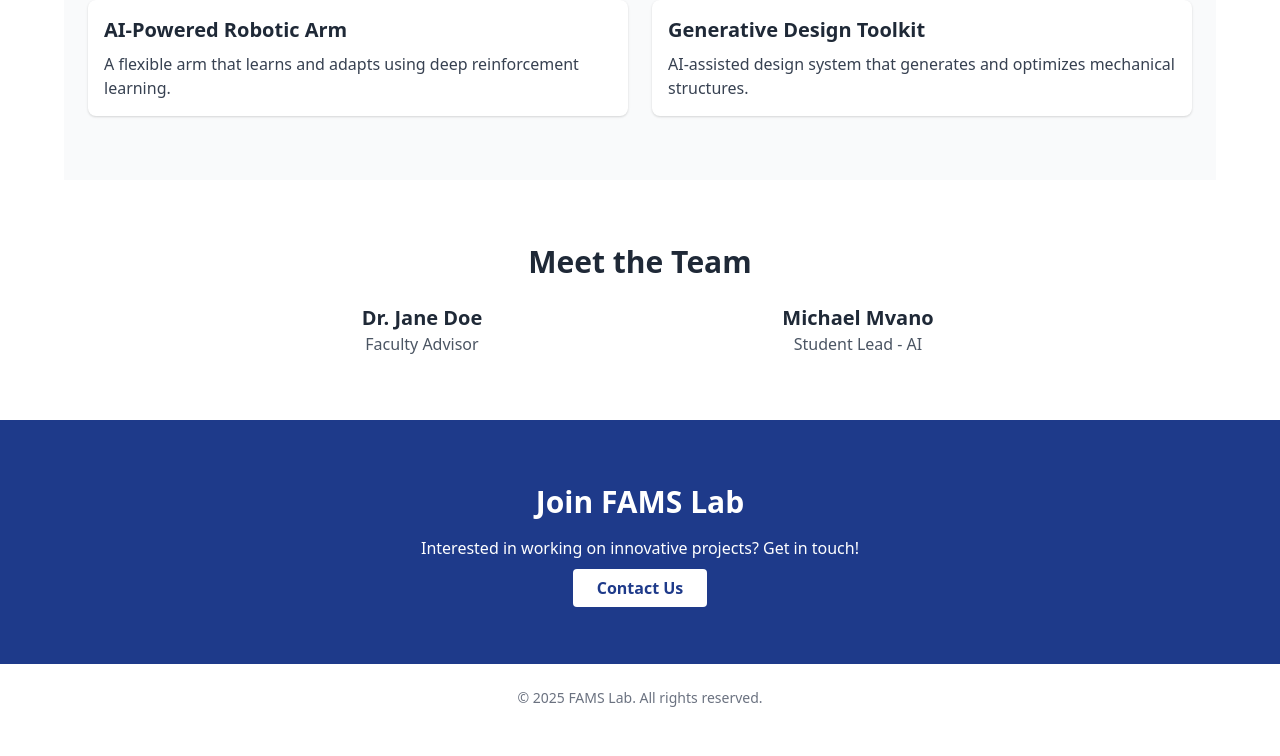
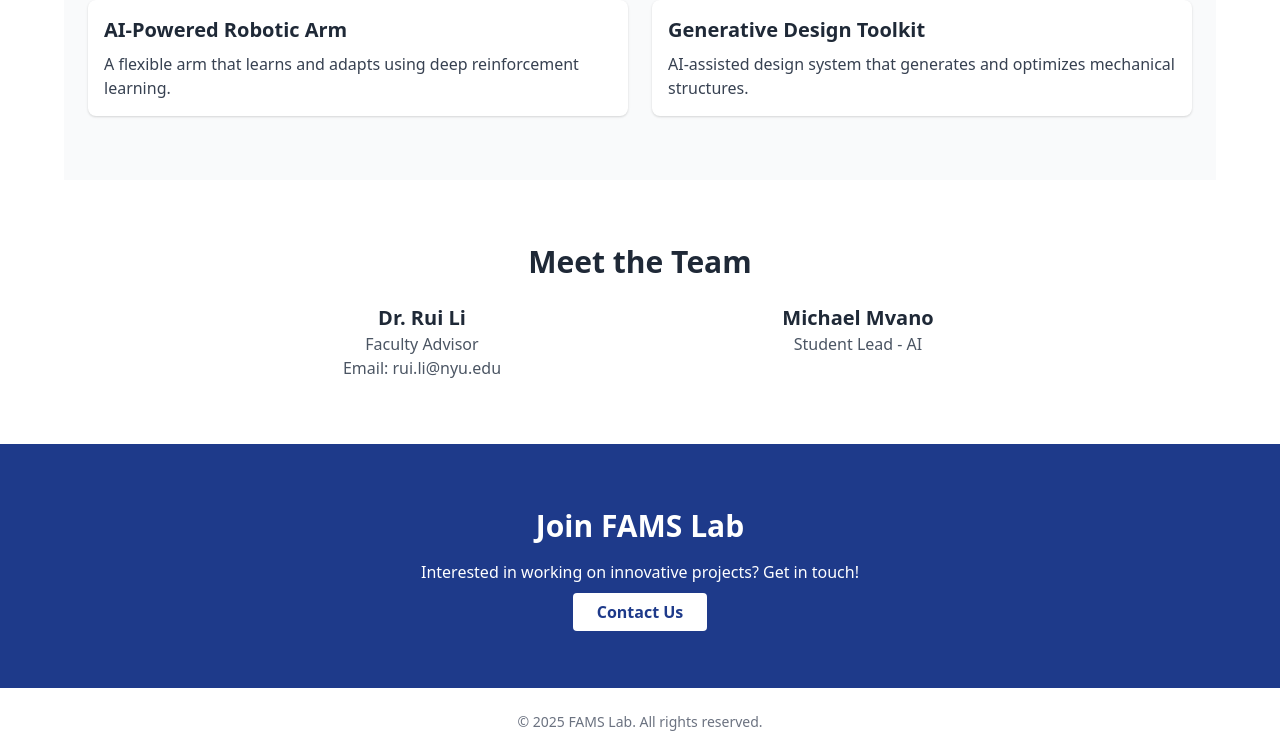
Before and after one commit to michx02/michx02.github.io, a plain HTML site: page index.html in a window 1280 px wide. Shown: the part 716-1472 px from the top of the page. Before the commit the page ends 1448 px from the top, so only its background shows below. Drawn offline with nearby package versions, Linux system fonts and the light colour scheme.

Commit message:
Update index.html

```diff
--- a/index.html
+++ b/index.html
@@ -63,8 +63,9 @@
     <h3 class="text-3xl font-bold mb-6 text-center">Meet the Team</h3>
     <div class="grid grid-cols-1 md:grid-cols-2 gap-6 text-center">
       <div>
-        <h4 class="text-xl font-semibold">Dr. Jane Doe</h4>
+        <h4 class="text-xl font-semibold"><a href="https://engineering.nyu.edu/faculty/rui-li">Dr. Rui Li </a></h4>
         <p class="text-gray-600">Faculty Advisor</p>
+        <p class="text-gray-600">Email: rui.li@nyu.edu</p>
       </div>
       <div>
         <h4 class="text-xl font-semibold">Michael Mvano</h4>
```
